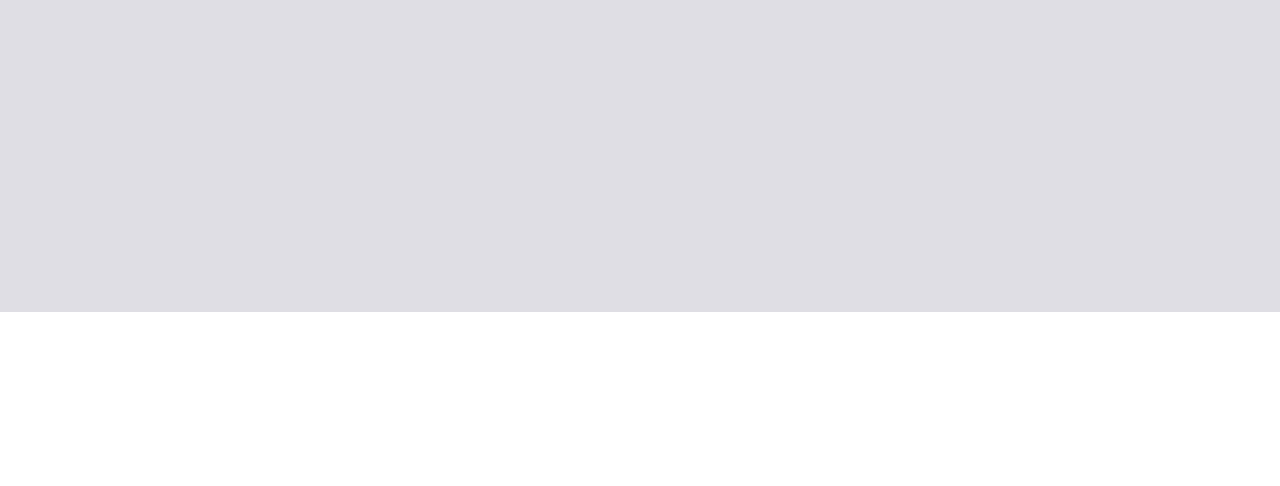
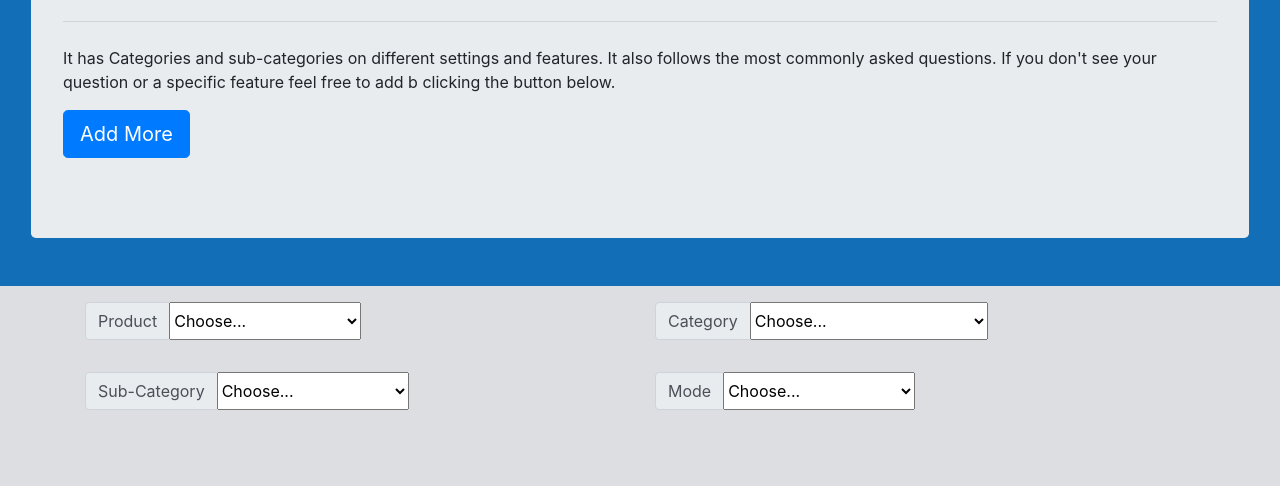
Before and after one commit to ashishcodes4/autoTextGenerator, a website: page public/index.html in a window 1280 px wide. Shown: the part 745-1231 px from the top of the page. Before the commit the page ends 1057 px from the top, so only its background shows below. Drawn offline with nearby package versions, Linux system fonts and the light colour scheme; no server answers.

Commit message:
adding new files

```diff
--- a/public/index.html
+++ b/public/index.html
@@ -73,7 +73,7 @@ Twitter: https://www.twitter.com/ashishnandansingh
     </div>
   </div>
 </div>
-<!-- <div class="top">
+<div class="top">
     <div class="container-fluid">
         <div class="jumbotron">
           <h1 class="display-4">Text Generator Tool</h1>
@@ -86,7 +86,7 @@ Twitter: https://www.twitter.com/ashishnandansingh
           </p>
         </div>
       </div>
-</div> -->
+</div>
 <div class="main_body">
   <div class="container">
     <div class="row">
```
